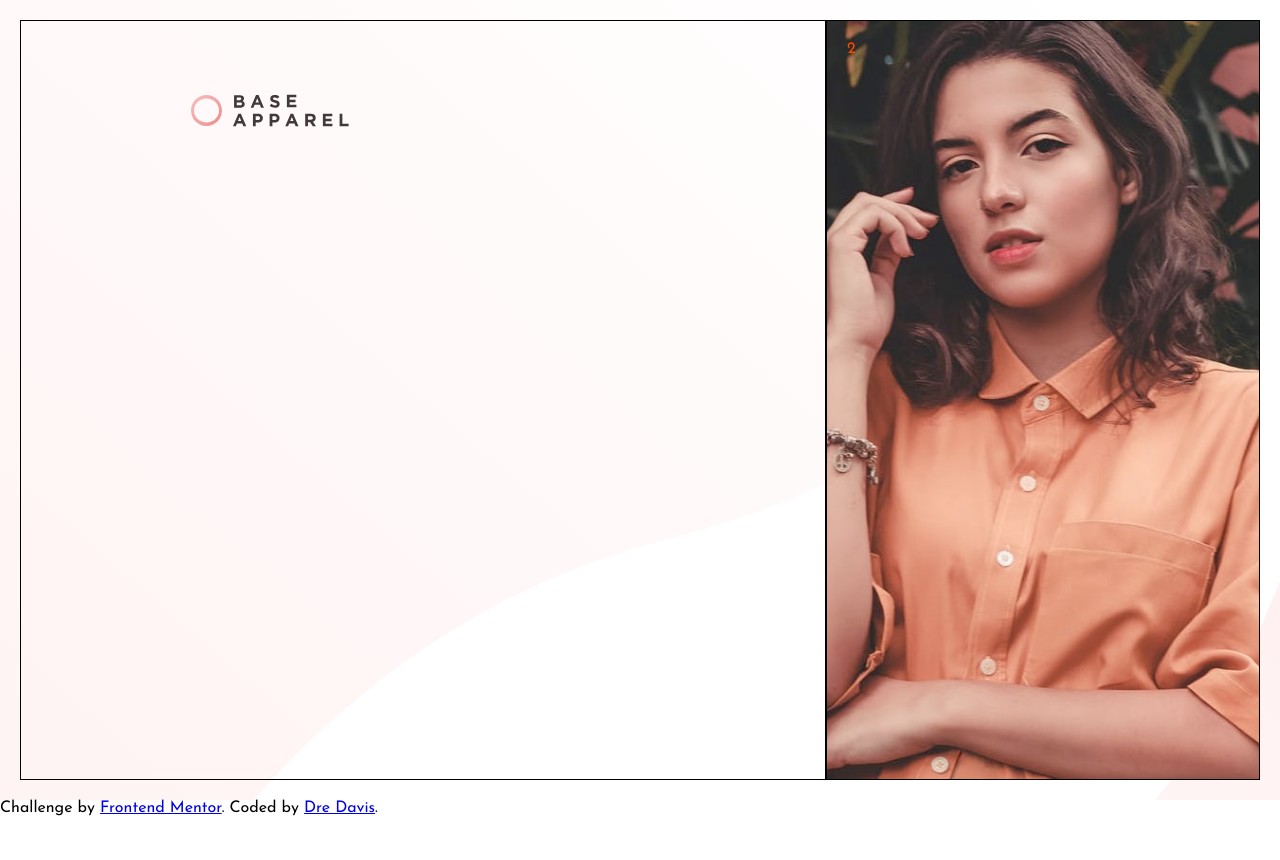
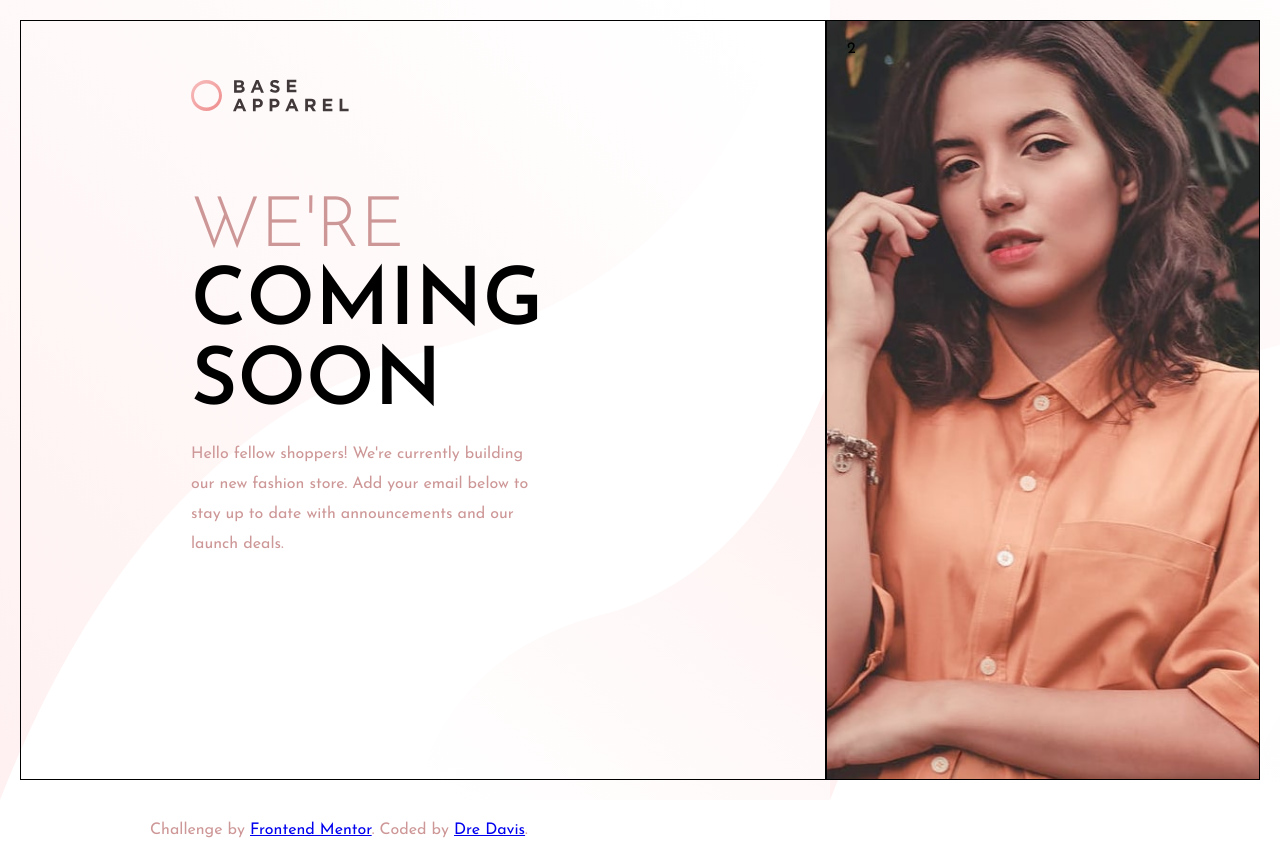
Before and after one commit to Amanichai/comingSoonProject02, a plain HTML site: page index.html in a window 1280 px wide. Before the commit the page ends 816 px from the top, so only its background shows below. Drawn offline with Linux system fonts and the light colour scheme.

Commit message:
add main header and paragraph

```diff
--- a/css/styles.css
+++ b/css/styles.css
@@ -23,7 +23,7 @@ body {
 .header {
     height: 100vh;
     background-image: url(../images/bg-pattern-desktop.svg);
-    background-size: cover;
+    background-size: contain;
 }
 
 .container {
@@ -39,7 +39,7 @@ body {
     /* margin: 20px; */
     padding: 20px;
     height: 95vh;
-    color: orangered;
+    /* color: orangered; */
 }
 
 .right {
@@ -55,5 +55,34 @@ body {
 
 .logo img {
     margin-left: 150px;
-    margin-top: 7%;
+    margin-top: 5%;
 }
+
+.main {
+    margin-left: 150px;
+    margin-top: 10%;
+    text-transform: uppercase;
+    /* width: 45%; */
+}
+
+.bold {
+    font-size: 80px;
+    font-weight: 600;
+    width: 50%;
+}
+
+.fancy {
+    font-size: 70px;
+    font-weight: 300;
+    color: hsl(0, 36%, 70%);
+}
+
+p {
+    margin-left: 150px;
+    margin-top: 15px;
+    margin-bottom: 15px;
+    width: 45%;
+    color: hsl(0, 36%, 70%);
+    line-height: 30px;
+    /* letter-spacing: 1px; */
+}
--- a/index.html
+++ b/index.html
@@ -16,7 +16,13 @@
         <div class="logo">
           <img src="./images/logo.svg" alt="company logo">
         </div>
+        <div class="main">
+          <h1 class="fancy">We're</h1>
+          <h1 class="bold">Coming Soon</h1>
+        </div>
+        <p>Hello fellow shoppers! We're currently building our new fashion store. Add your email below to stay up to date with announcements and our launch deals.</p>
       </div>
+
       <div class="boxes right">2</div>
     </div>
   </header>
```
